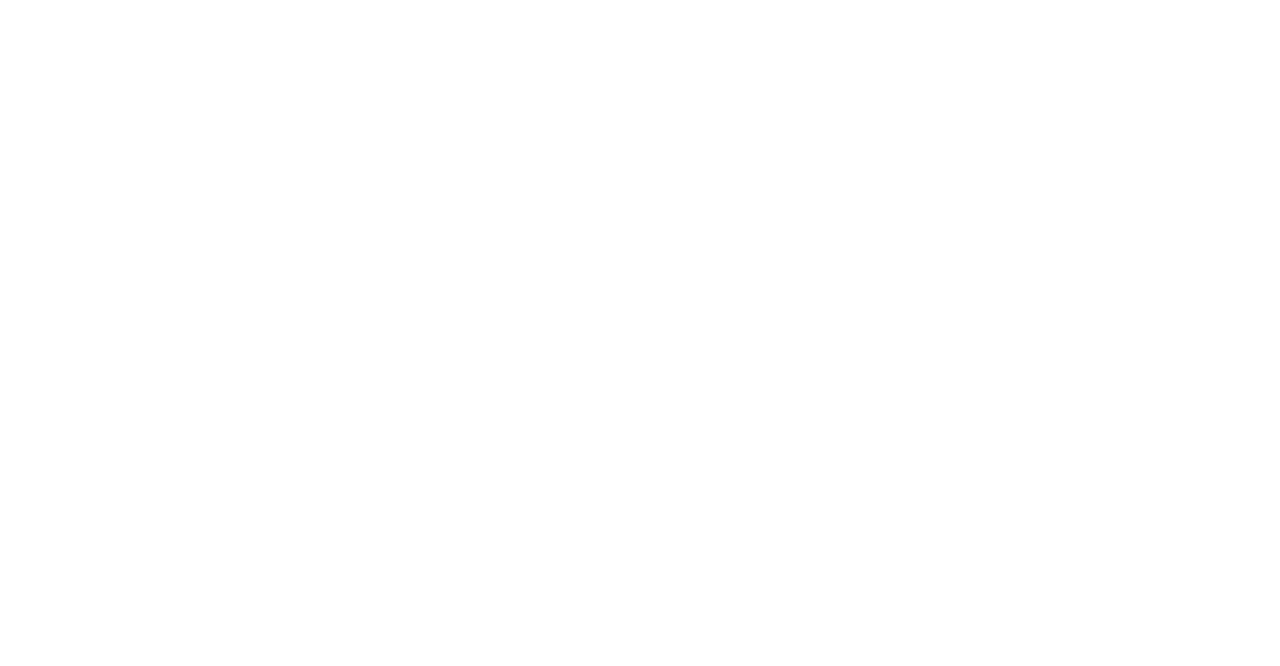
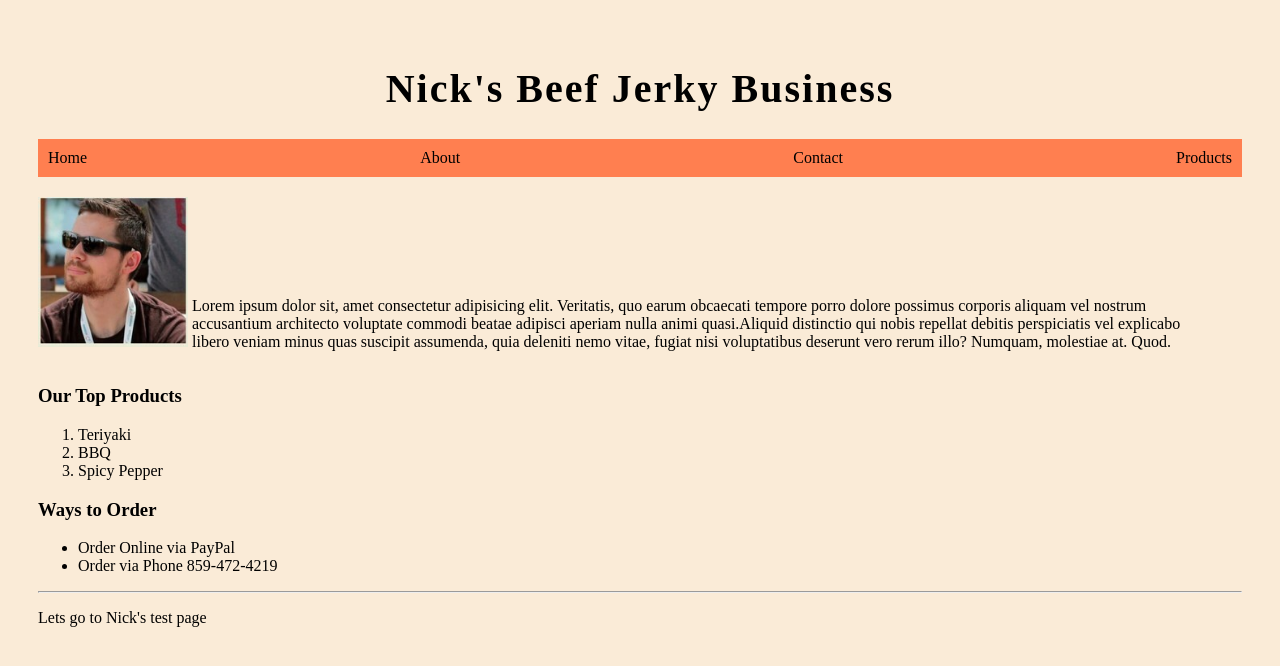
Before and after one commit to JCBardellini/beef-jerky-site, a plain HTML site: page index.html in a window 1280 px wide. Drawn offline with Linux system fonts and the light colour scheme.

Commit message:
final html

```diff
--- a/index.html
+++ b/index.html
@@ -7,7 +7,33 @@
     <title>Business Site</title>
 </head>
 <body>
-
-
+    <h1 id="site-title">Nick's Beef Jerky Business</h1>
+    <nav id="site-navbar">
+        <div class="btn">Home</div>
+        <div class="btn">About</div>
+        <div class="btn">Contact</div>
+        <div class="btn">Products</div>
+    </nav>
+    <section>
+        <img class="profile-pic" src="profile_pic.jpg" alt="profile picture">
+        <p>Lorem ipsum dolor sit, amet consectetur adipisicing elit. Veritatis, quo earum obcaecati tempore porro dolore possimus corporis aliquam vel nostrum accusantium architecto voluptate commodi beatae adipisci aperiam nulla animi quasi.Aliquid distinctio qui nobis repellat debitis perspiciatis vel explicabo libero veniam minus quas suscipit assumenda, quia deleniti nemo vitae, fugiat nisi voluptatibus deserunt vero rerum illo? Numquam, molestiae at. Quod.</p>
+    </section>
+    <div>
+        <h3>Our Top Products</h3>
+        <ol>
+            <li>Teriyaki</li>
+            <li>BBQ</li>
+            <li>Spicy Pepper</li>
+        </ol>
+    </div>
+    <div>
+        <h3>Ways to Order</h3>
+        <ul>
+            <li>Order Online via PayPal</li>
+            <li>Order via Phone 859-472-4219</li>
+        </ul>
+    </div>
+    <hr>
+    <p>Lets go to Nick's test page</p>
 </body>
 </html>
--- a/styles.css
+++ b/styles.css
@@ -0,0 +1,29 @@
+* {
+    box-sizing: border-box;
+}
+body {
+    background-color: antiquewhite;
+    padding: 30px;
+    min-height: calc(100vh - 16px);
+}
+#site-title {
+    font-size: 40px;
+    letter-spacing: 2px;
+    text-align: center;
+}
+#site-navbar {
+    text-align-last: justify;
+    background-color: coral;
+    padding: 10px;
+    margin-bottom: 20px;
+}
+nav .btn {
+    display: inline;
+}
+.profile-pic {
+    width: 150px;
+}
+section p {
+    width: calc(100% - 200px);
+    display: inline-block;
+}
```
Also changed, not shown: profile_pic.jpg (added).
